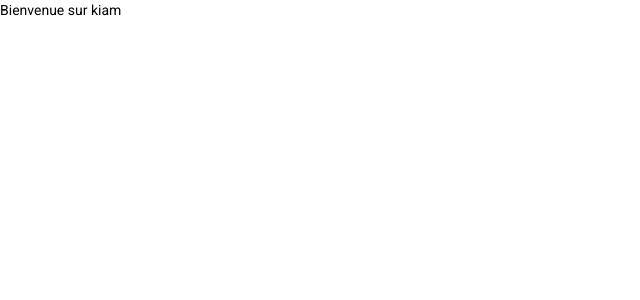
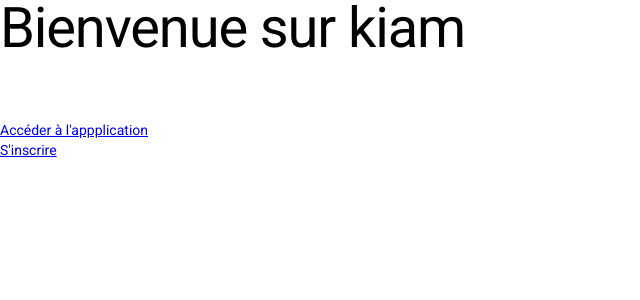
Before and after one commit to trendev/kiam-welcome, an Angular app: page / in a window 1280 px wide. Shown: the top 300 px of the page, without its empty margins (0-640 px from the left). Built offline with nearby package versions, Linux system fonts and the light colour scheme.

Commit message:
update app component with kiam's links

```diff
--- a/src/app/app.component.html
+++ b/src/app/app.component.html
@@ -1,2 +1,11 @@
-<span>Bienvenue sur {{title}}</span>
+<div>
+  <h1 class="mat-display-3">Bienvenue sur {{title}}</h1>
+</div>
+<div>
+  <a mat-raised-button href="https://kiam.fr/app/">Accéder à l'appplication</a>
+</div>
+<div>
+  <a mat-raised-button href="https://kiam.fr/app/sign-up">S'inscrire</a>
+</div>
+
 <router-outlet></router-outlet>
```
